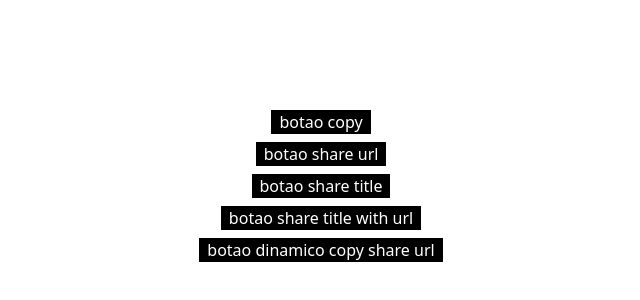
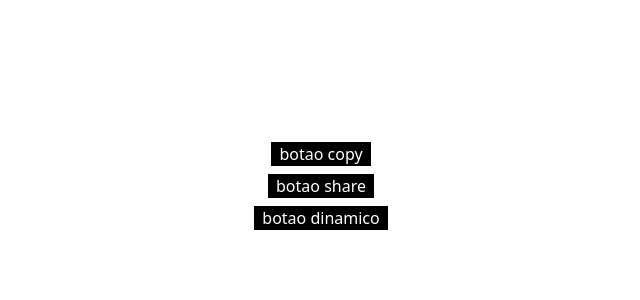
Before and after one commit to RenanLorijola/copy-to-clipboard-async, a Next.js app: page / in a window 1280 px wide. Shown: the part 214-514 px from the top of the page, without its empty margins (319-959 px from the left). Built offline with nearby package versions, Linux system fonts and the light colour scheme.

Commit message:
remove unused buttons

```diff
--- a/src/pages/index.tsx
+++ b/src/pages/index.tsx
@@ -41,37 +41,7 @@ const Home = () => {
     }
   };
 
-  const copyShareUrl = async () => {
-    try {
-      const { title } = await fetch(
-        "https://jsonplaceholder.typicode.com/todos/6"
-      ).then((it) => it.json());
-      const shareData = {
-        url: `https://google.com.br/search?q=${title}`,
-      };
-      await navigator.share(shareData);
-      alert("copiado com sucesso");
-    } catch (err) {
-      alert(`Error: ${err}`);
-    }
-  };
-
-  const copyShareTitle = async () => {
-    try {
-      const { title } = await fetch(
-        "https://jsonplaceholder.typicode.com/todos/6"
-      ).then((it) => it.json());
-      const shareData = {
-        title: `https://google.com.br/search?q=${title}`,
-      };
-      await navigator.share(shareData);
-      alert("copiado com sucesso");
-    } catch (err) {
-      alert(`Error: ${err}`);
-    }
-  };
-
-  const copyShareTitleUrl = async () => {
+  const copyShare = async () => {
     try {
       const { title } = await fetch(
         "https://jsonplaceholder.typicode.com/todos/6"
@@ -89,7 +59,7 @@ const Home = () => {
 
   const dynamicCopyOrShare = () => {
     if (typeof navigator?.share !== "undefined") {
-      copyShareUrl();
+      copyShare();
     } else {
       clipboardUserAgent();
     }
@@ -105,17 +75,11 @@ const Home = () => {
       <button onClick={clipboardUserAgent} className="px-2 bg-black text-white">
         botao copy
       </button>
-      <button onClick={copyShareUrl} className="px-2 bg-black text-white">
-        botao share url
-      </button>
-      <button onClick={copyShareTitle} className="px-2 bg-black text-white">
-        botao share title
-      </button>
-      <button onClick={copyShareTitleUrl} className="px-2 bg-black text-white">
-        botao share title with url
+      <button onClick={copyShare} className="px-2 bg-black text-white">
+        botao share
       </button>
       <button onClick={dynamicCopyOrShare} className="px-2 bg-black text-white">
-        botao dinamico copy share url
+        botao dinamico
       </button>
     </div>
   );
```
